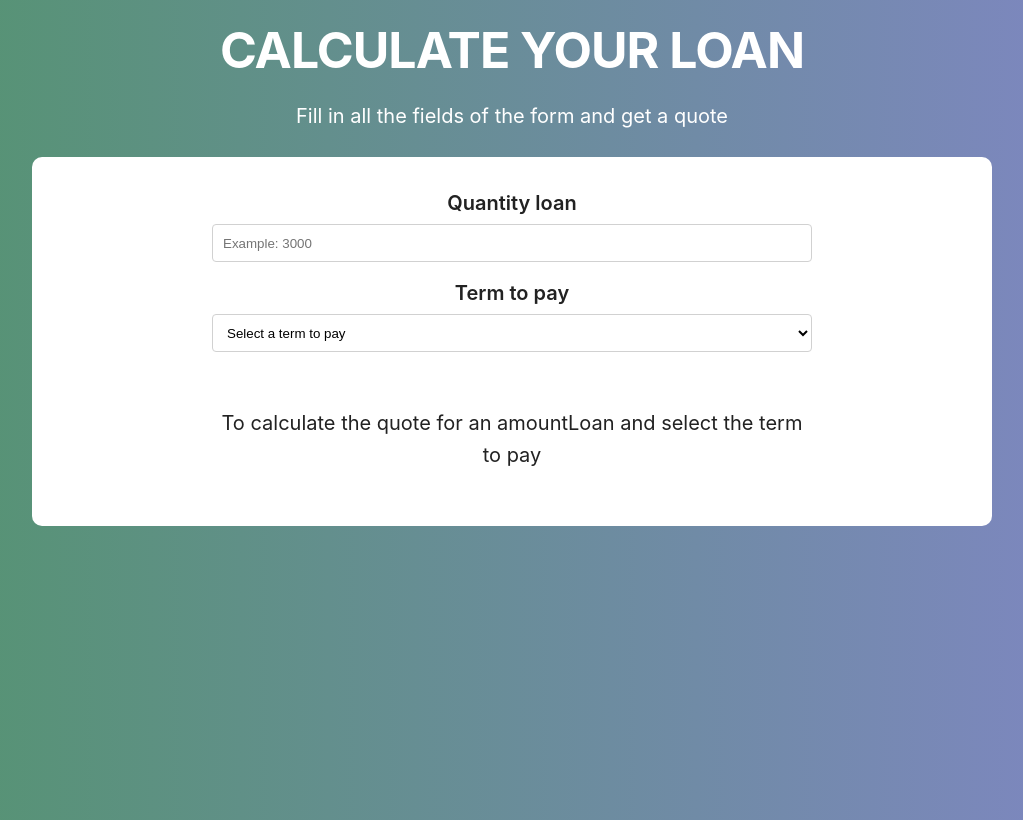
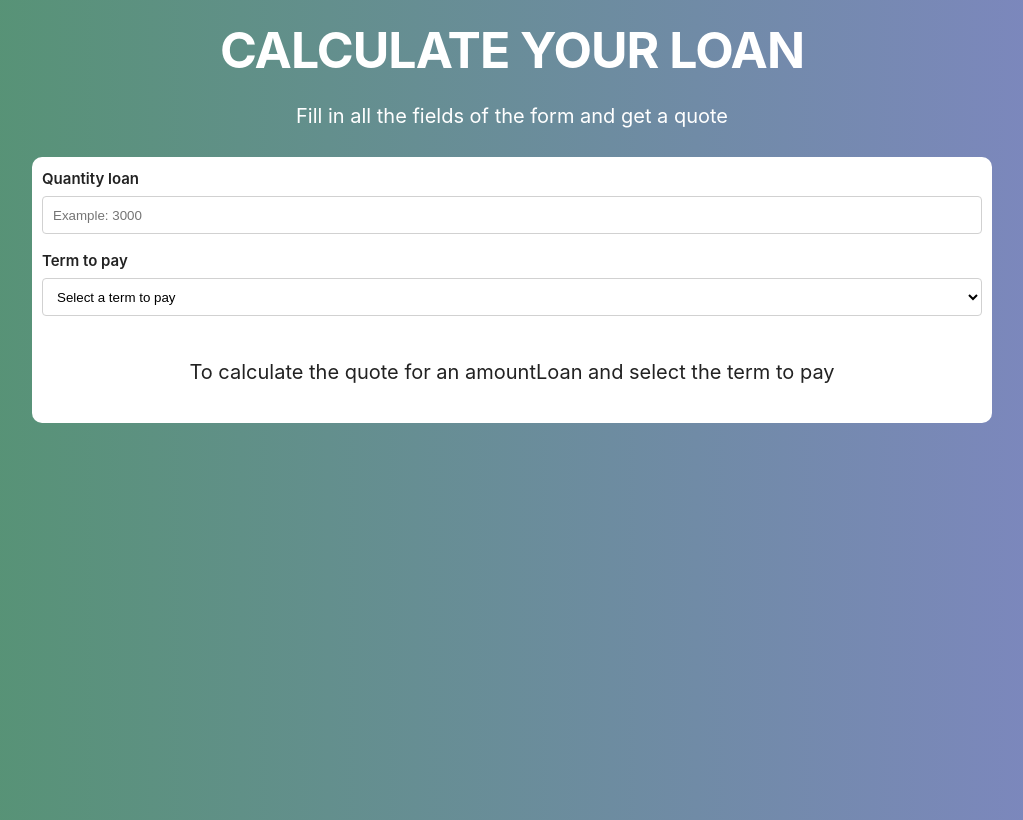
Before and after one commit to renerubio/simple-loan-quote, a React (Create React App) app: page / in a window 1280 px wide. Shown: the whole page, without its empty margins (128-1151 px from the left). Built offline with nearby package versions, Linux system fonts and the light colour scheme.

Commit message:
refactor: :art: modularize styles files
resolve #9

```diff
--- a/src/App.scss
+++ b/src/App.scss
@@ -11,8 +11,6 @@ html {
     height: 100%;
   }
 }
-
-
 
 h1 {
   color: white;
@@ -31,47 +29,6 @@ h1 {
   min-height: 80%;
 }
 
-form,
-.mensajes {
-  padding: 2rem;
-  max-width: 600px;
-  margin: 0 auto;
-}
-
-.mensajes {
-  text-align: center;
-}
-
-.resultado {
-  border: 2px solid #00b0d7;
-  padding: 3rem 0;
-}
-
-form label {
-  text-align: center;
-  font-size: 2rem;
-}
-
-input[type="submit"]:disabled {
-  opacity: .2;
-  color: black;
-}
-
-.error {
-  background-color: white;
-  border: 2px solid red;
-  padding: .5rem;
-  text-align: center;
-  color: red;
-  text-transform: uppercase;
-  max-width: 600px;
-  margin: 0 auto;
-}
-
-.resultado p {
-  margin: 0;
-}
-
 .color-white {
   color: white;
 }
--- /dev/null
+++ b/src/components/Form.scss
@@ -0,0 +1,10 @@
+form {
+  padding: 2rem;
+  max-width: 600px;
+  margin: 0 auto;
+
+  label {
+    text-align: center;
+    font-size: 2rem;
+  }
+}
--- /dev/null
+++ b/src/components/Messages.scss
@@ -0,0 +1,9 @@
+.mensajes {
+  padding: 2rem;
+  max-width: 600px;
+  margin: 0 auto;
+}
+
+.mensajes {
+  text-align: center;
+}
--- /dev/null
+++ b/src/components/index.scss
@@ -0,0 +1,4 @@
+@import './Form.scss';
+@import './Messages.scss';
+@import './Spinner.scss';
+@import './Result.scss';
```
Also changed, not shown: src/components/Result.scss (added, +8 -0 lines).
